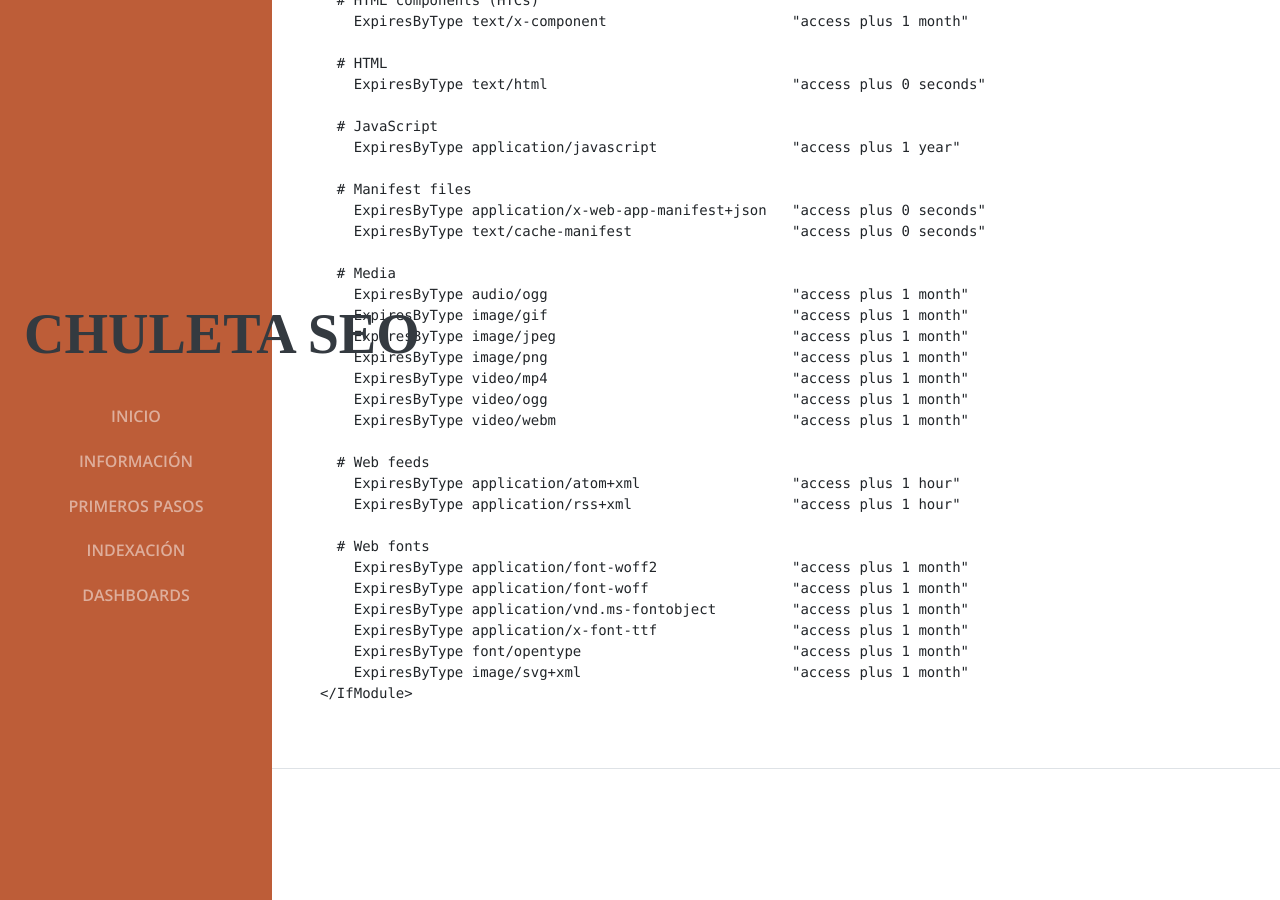
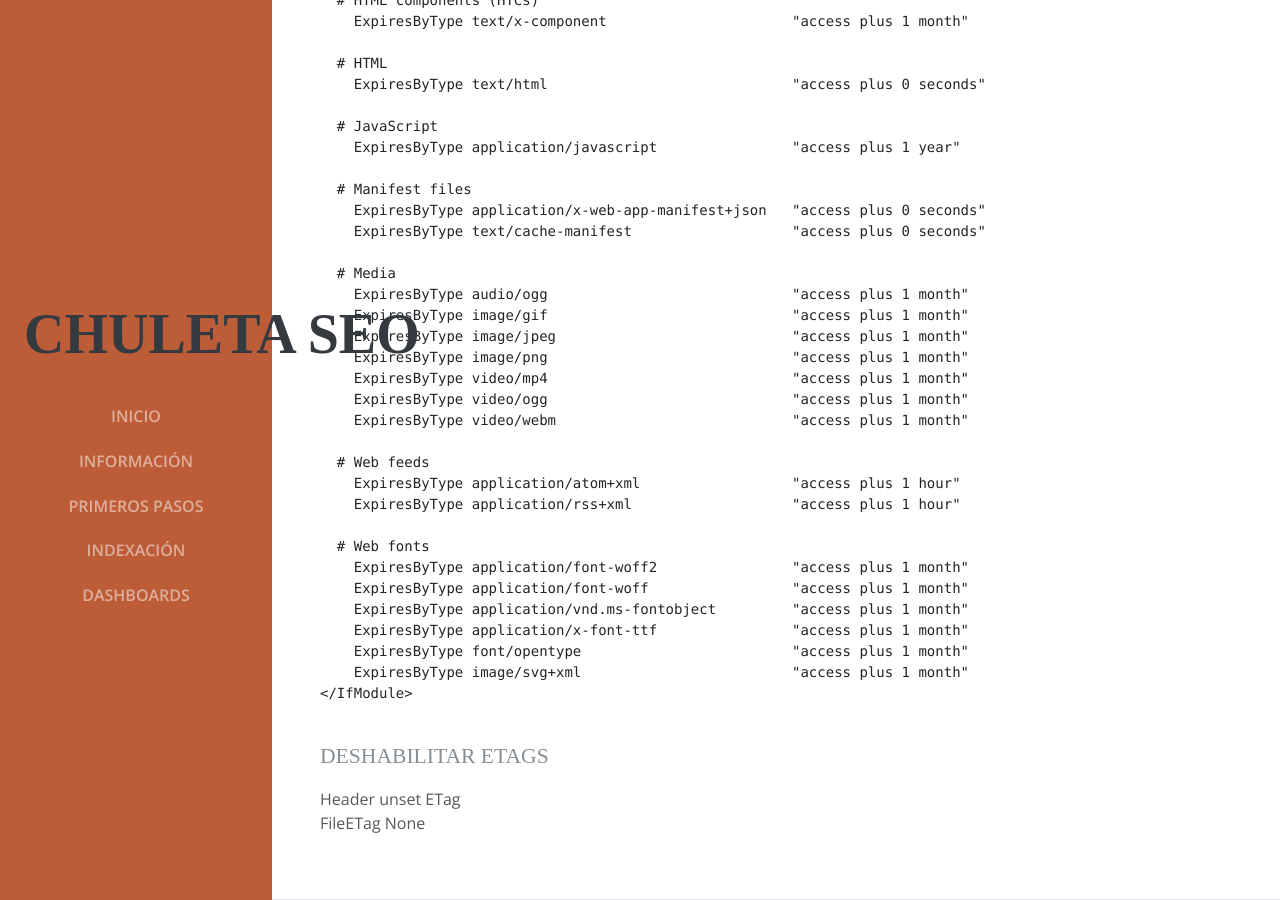
Before and after one commit to Emirodgar/w-chuleta-seo, a Jekyll site: the page built from 2 - Primeros pasos en SEO/configurar-servidor-apache-htaccess.md, in a window 1280 px wide and 900 px high, scrolled down 4602 px. Built offline with Jekyll 4.4.1, drawn with Linux system fonts in a browser that asks for light colours; some web fonts are replaced; our own code applies the rules of GitHub Pages for plain Markdown files.

Commit message:
2 - Primeros pasos en SEO/configurar-servidor-apache-htaccess.md updated from https://stackedit.io/

```diff
--- a/2 - Primeros pasos en SEO/configurar-servidor-apache-htaccess.md
+++ b/2 - Primeros pasos en SEO/configurar-servidor-apache-htaccess.md
@@ -261,7 +261,15 @@
         ExpiresByType image/svg+xml                         "access plus 1 month"
     </IfModule>
 
+### Deshabilitar ETags
+
+
+
+<IfModule mod_headers.c>
+    Header unset ETag
+</IfModule>
+FileETag None
 <!--stackedit_data:
-eyJoaXN0b3J5IjpbLTQ5MTExOTU2OSw0OTY1OTQ2OTIsLTY5NT
-M4NDM3NV19
+eyJoaXN0b3J5IjpbLTQ3NjMyMjYzLDQ5NjU5NDY5MiwtNjk1Mz
+g0Mzc1XX0=
 -->
```
